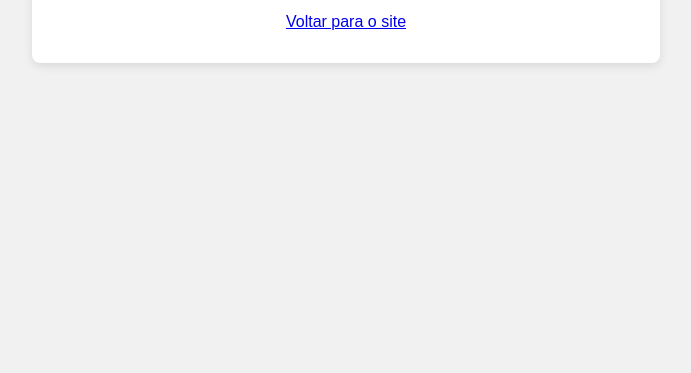
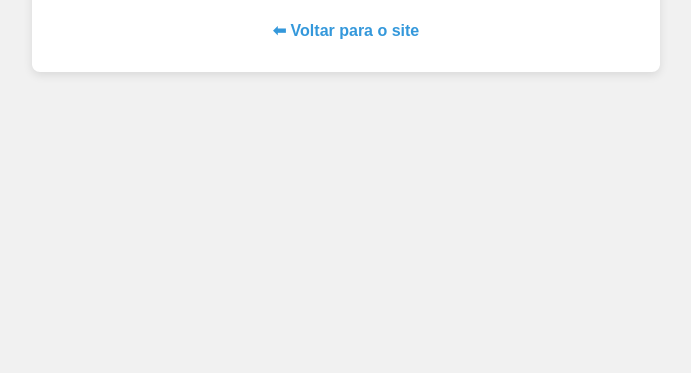
Before and after one commit to PitaiaTec/leafirme, a plain HTML site: page agradecimento.html in a window 1280 px wide. Shown: the part 443-816 px from the top of the page, without its empty margins (294-985 px from the left). Drawn offline with Linux system fonts and the light colour scheme.

Commit message:
Atualizar o agradecimento.html

```diff
--- a/agradecimento.html
+++ b/agradecimento.html
@@ -23,13 +23,23 @@
     h1 {
       color: #3498db;
     }
+    a {
+      display: inline-block;
+      margin-top: 1rem;
+      color: #3498db;
+      text-decoration: none;
+      font-weight: bold;
+    }
+    a:hover {
+      text-decoration: underline;
+    }
   </style>
 </head>
 <body>
   <div class="box">
     <h1>✅ Mensagem enviada com sucesso!</h1>
     <p>Em breve entraremos em contato. Obrigado!</p>
-    <a href="index.html">Voltar para o site</a>
+    <a href="index.html">⬅ Voltar para o site</a>
   </div>
 </body>
 </html>
```
